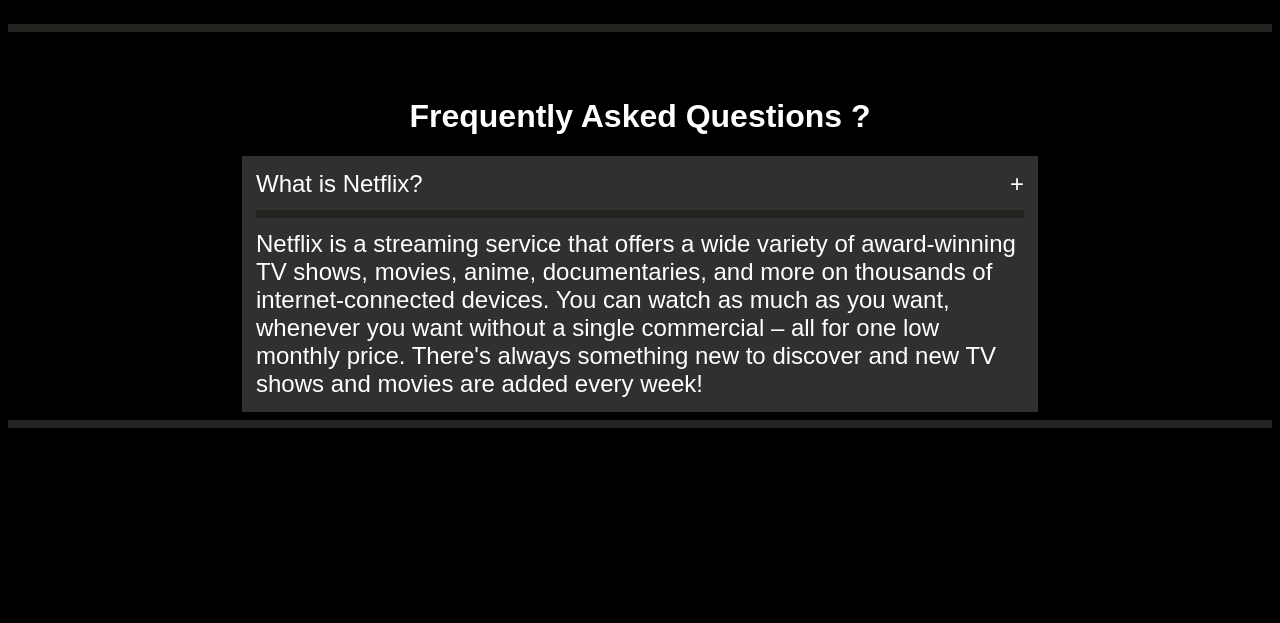
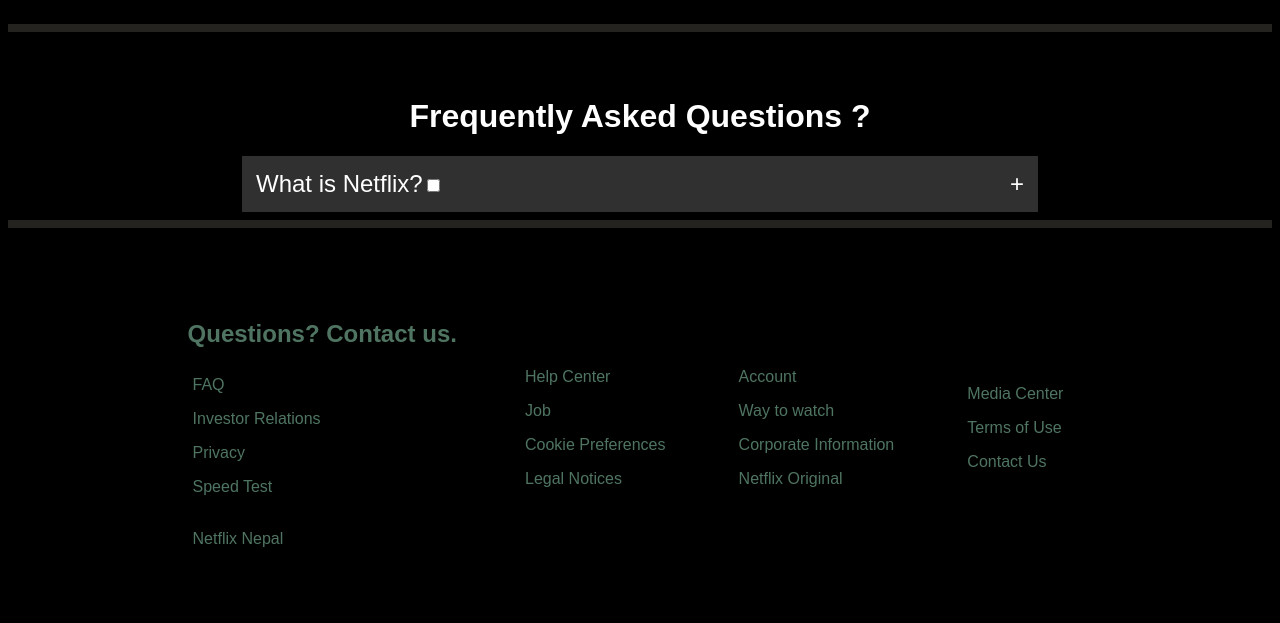
Before and after one commit to kaalvairab/netflixReplica, a plain HTML site: page index.htm in a window 1280 px wide. Shown: the part 2232-2855 px from the top of the page. Before the commit the page ends 2668 px from the top, so only its background shows below. Drawn offline with Linux system fonts and the light colour scheme.

Commit message:
footer done

```diff
--- a/index.htm
+++ b/index.htm
@@ -74,19 +74,26 @@
   </div>
 
   <hr>
+
+  <!-- FAQS -->
   <br><br>
   <div class="faqs">
     <h1>Frequently Asked Questions ?</h1>
 
     <!-- question 1 -->
     <div class="faqs-question">
-      <div class="question">
-        What is Netflix?
-      </div>
-      <div class="more-plus">+</div>
+      <input type="checkbox" id="dropdownCheckbox">
+      <label for="dropdownCheckbox">
+        <div class="question">
+          What is Netflix?
+        </div>
+        <div class="more-plus">+</div>
+      </label>
+
       <br>
-      <hr>
+
       <div class="answer">
+        <hr>
         Netflix is a streaming service that offers a wide variety of award-winning TV shows, movies, anime,
         documentaries, and more on thousands of internet-connected devices.
 
@@ -100,6 +107,37 @@
   </div>
   <hr>
 
+  <!-- Footer -->
+  <div class="footer">
+
+    <ul>
+      <h2><a href="#">Questions? Contact us.</a></h2>
+      <li><a href="#">FAQ</a></li>
+      <li><a href="#">Investor Relations</a></li>
+      <li><a href="#">Privacy</a></li>
+      <li><a href="#">Speed Test</a></li>
+      <br>
+      <li>Netflix Nepal</li>
+    </ul>
+    <ul>
+      <li><a href="#">Help Center</a></li>
+      <li><a href="#">Job</a></li>
+      <li><a href="#">Cookie Preferences</a></li>
+      <li><a href="#">Legal Notices</a></li>
+    </ul>
+    <ul>
+      <li><a href="#">Account</a></li>
+      <li><a href="#">Way to watch</a></li>
+      <li><a href="#">Corporate Information</a></li>
+      <li><a href="#">Netflix Original</a></li>
+    </ul>
+    <ul>
+      <li><a href="#">Media Center</a></li>
+      <li><a href="#">Terms of Use</a></li>
+      <li><a href="#">Contact Us</a></li>
+    </ul>
+  </div>
+
 
 
 
--- a/style/style.css
+++ b/style/style.css
@@ -111,6 +111,39 @@ hr{
   float: right;
 }
 
+input#dropdownCheckbox{
+}
+
 .answer{
+  display: none;
+}
+
+input:checked ~.answer{
   display: block;
 }
+
+
+/*FOOTER  */
+
+.footer{
+  display: flex;
+  flex-direction: row;
+  padding: 5vw 15vw 5vw 10vw;
+  color: #4f7562;
+}
+
+.footer a{
+  color: #4f7562;
+  text-decoration: none;
+}
+.footer a:hover{
+  text-decoration: underline;
+}
+.footer>ul{
+  margin: auto;
+  list-style-type: none;
+}
+
+.footer>ul>li{
+  padding: 8px 5px;
+}
```
